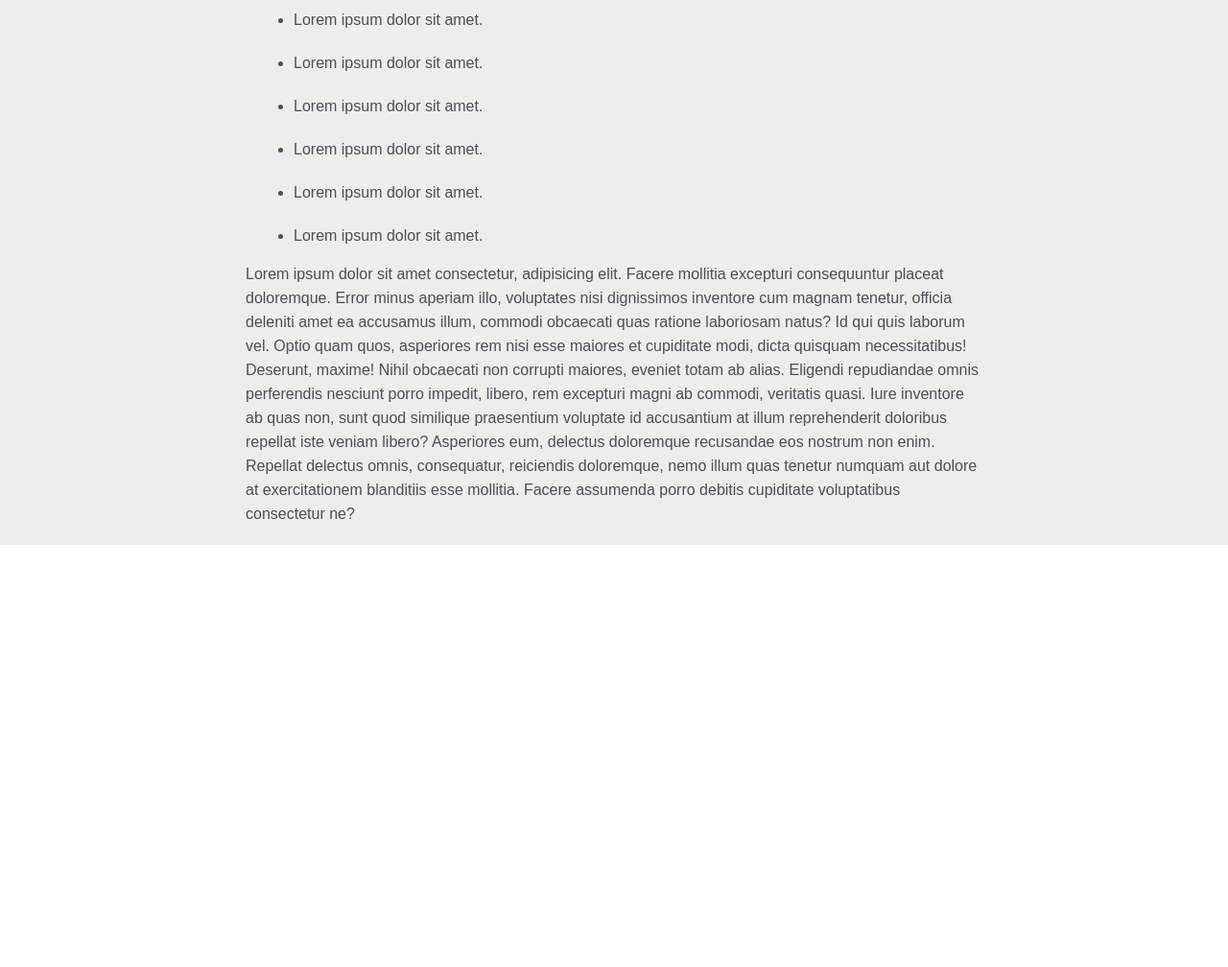
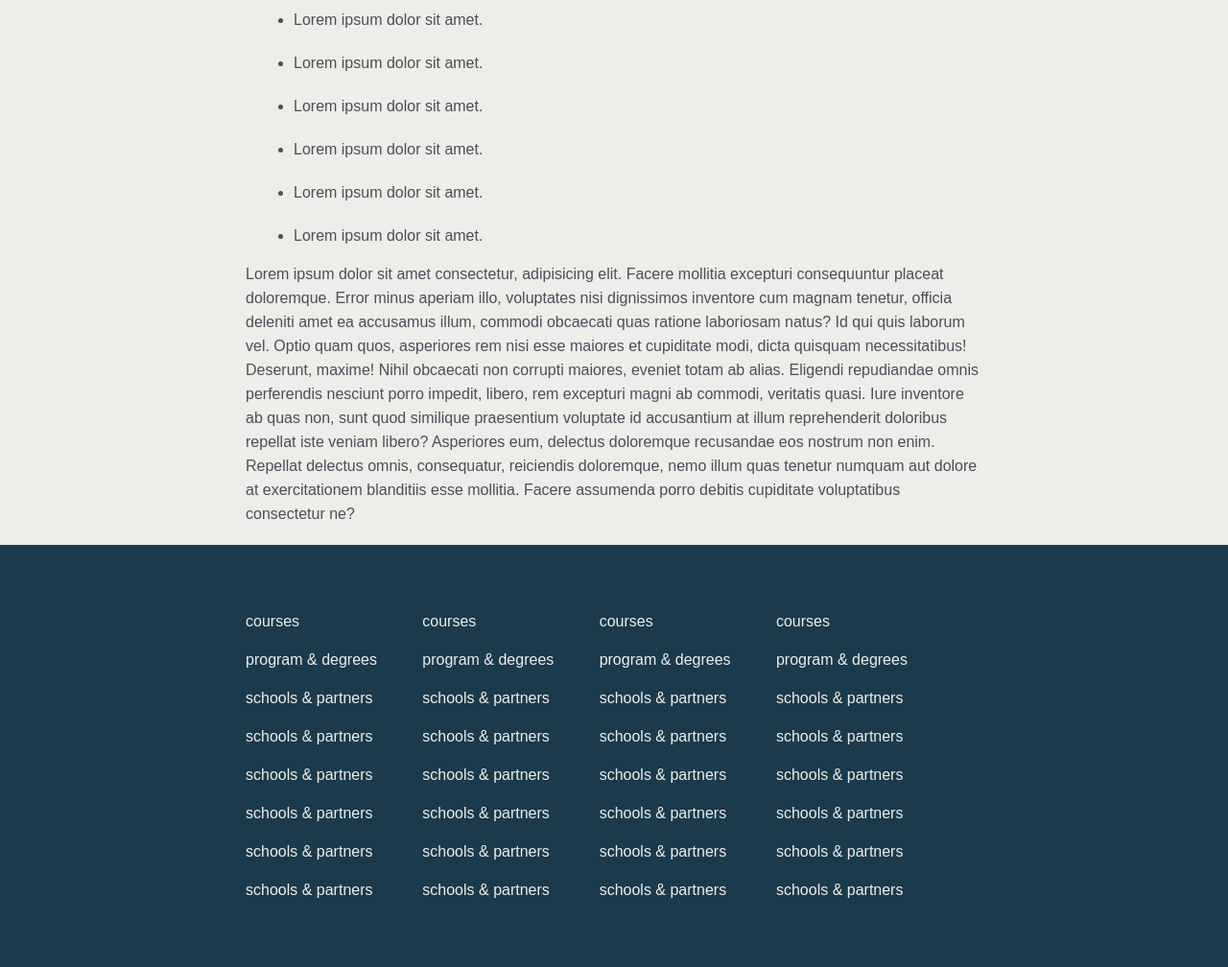
Before and after one commit to RahulRitchil/Introduction-to-CSS-part-2, a plain HTML site: page index.html in a window 1280 px wide. Shown: the part 3745-4753 px from the top of the page at 96% size. Before the commit the page ends 4313 px from the top, so only its background shows below. Drawn offline with Linux system fonts and the light colour scheme.

Commit message:
footer element added

```diff
--- a/assets/css/style.css
+++ b/assets/css/style.css
@@ -323,9 +323,23 @@ body{
 }
 /* main3 end */
 .fbody{
-    background-color: #081c15;
+    background-color: #1b3a4b;
 }
 .fbodycon{
     width: 60%;
     margin: 0 auto;
+    display: flex;
 }
+.ful1{
+    width: 24%;
+    height: auto;
+}
+.ful1 ul{
+    list-style-type: none;
+    padding: 60px 0px;
+    line-height: 40px;
+}
+.ful1 ul li a{
+    text-decoration: none;
+    color: #edede9;
+}
--- a/index.html
+++ b/index.html
@@ -235,6 +235,58 @@
     <footer>
         <div class="fbody">
             <div class="fbodycon">
+                <div class="ful1">
+                    <ul>
+                        <li><a href="#">courses</a></li>
+                        <li><a href="#">program & degrees</a></li>
+                        <li><a href="#">schools & partners</a></li>
+                        <li><a href="#">schools & partners</a></li>
+                        <li><a href="#">schools & partners</a></li>
+                        <li><a href="#">schools & partners</a></li>
+                        <li><a href="#">schools & partners</a></li>
+                        <li><a href="#">schools & partners</a></li>
+                    </ul>
+
+                </div>
+                <div class="ful1">
+                    <ul>
+                        <li><a href="#">courses</a></li>
+                        <li><a href="#">program & degrees</a></li>
+                        <li><a href="#">schools & partners</a></li>
+                        <li><a href="#">schools & partners</a></li>
+                        <li><a href="#">schools & partners</a></li>
+                        <li><a href="#">schools & partners</a></li>
+                        <li><a href="#">schools & partners</a></li>
+                        <li><a href="#">schools & partners</a></li>
+                    </ul>
+
+                </div>
+                <div class="ful1">
+                    <ul>
+                        <li><a href="#">courses</a></li>
+                        <li><a href="#">program & degrees</a></li>
+                        <li><a href="#">schools & partners</a></li>
+                        <li><a href="#">schools & partners</a></li>
+                        <li><a href="#">schools & partners</a></li>
+                        <li><a href="#">schools & partners</a></li>
+                        <li><a href="#">schools & partners</a></li>
+                        <li><a href="#">schools & partners</a></li>
+                    </ul>
+
+                </div>
+                <div class="ful1">
+                    <ul>
+                        <li><a href="#">courses</a></li>
+                        <li><a href="#">program & degrees</a></li>
+                        <li><a href="#">schools & partners</a></li>
+                        <li><a href="#">schools & partners</a></li>
+                        <li><a href="#">schools & partners</a></li>
+                        <li><a href="#">schools & partners</a></li>
+                        <li><a href="#">schools & partners</a></li>
+                        <li><a href="#">schools & partners</a></li>
+                    </ul>
+
+                </div>
 
             </div>
 
```
